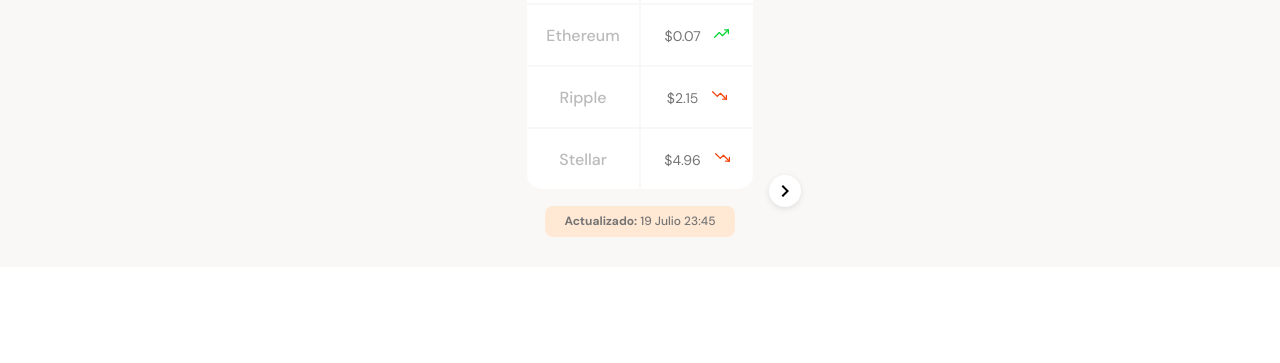
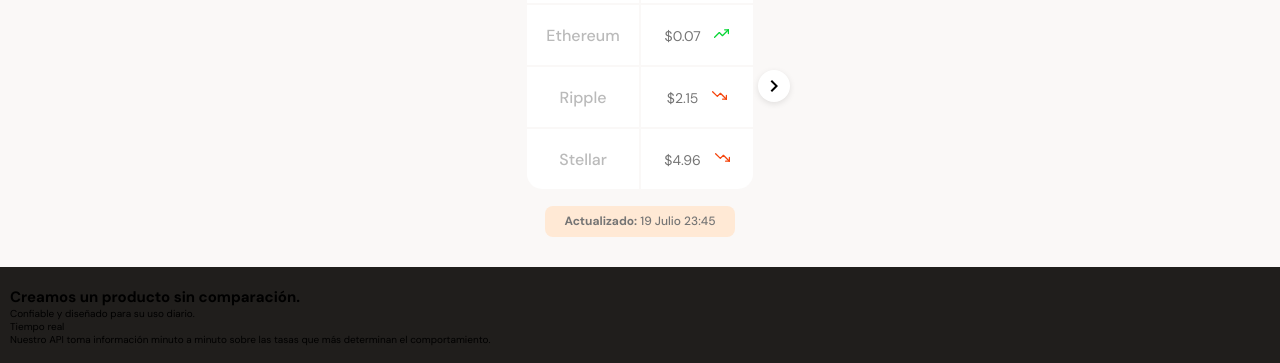
Before and after one commit to mathew-idrovo/Movil_ui, a plain HTML site: page index.html in a window 1280 px wide. Shown: the part 883-1246 px from the top of the page. Before the commit the page ends 1150 px from the top, so only its background shows below. Drawn offline with Linux system fonts and the light colour scheme.

Commit message:
feat(section): product details section add structur HTML

```diff
--- a/index.html
+++ b/index.html
@@ -113,7 +113,38 @@
           </div>
         </section>
       </section>
-      <section></section>
+      <section class="main-product-detail">
+        <span class="product-detail--bata-logo"></span>
+        <div class="product-detail-title">
+          <h2>Creamos un producto sin comparación.</h2>
+          <p>Confiable y diseñado para su uso diario.</p>
+        </div>
+        <div class="product-cards-container">
+          <article class="product-detail--card">
+            <span></span>
+            <p class="product--card_title">Tiempo real</p>
+            <p class="product--card_body">
+              Nuestro API toma información minuto a minuto sobre las tasas que
+              más determinan el comportamiento.
+            </p>
+          </article>
+          <article class="product-detail--card">
+            <span></span>
+            <p class="product--card_title"></p>
+            <p class="product--card_body"></p>
+          </article>
+          <article class="product-detail--card">
+            <span></span>
+            <p class="product--card_title"></p>
+            <p class="product--card_body"></p>
+          </article>
+          <article class="product-detail--card">
+            <span></span>
+            <p class="product--card_title"></p>
+            <p class="product--card_body"></p>
+          </article>
+        </div>
+      </section>
       <section></section>
       <section></section>
     </main>
--- a/style.css
+++ b/style.css
@@ -265,9 +265,8 @@ main {
 }
 .table-go-right {
   position: absolute;
-  right: -30px;
-  transform: translate(50%, -50%);
-
+  right: -35px;
+  top: 50%;
   width: 32px;
   height: 32px;
   background: var(--just-white);
@@ -278,3 +277,11 @@ main {
   justify-content: center;
   cursor: pointer;
 }
+.main-product-detail {
+  position: relative;
+  width: 100%;
+  min-width: 320px;
+  height: auto;
+  padding: 20px 10px;
+  background-color: var(--black);
+}
```
